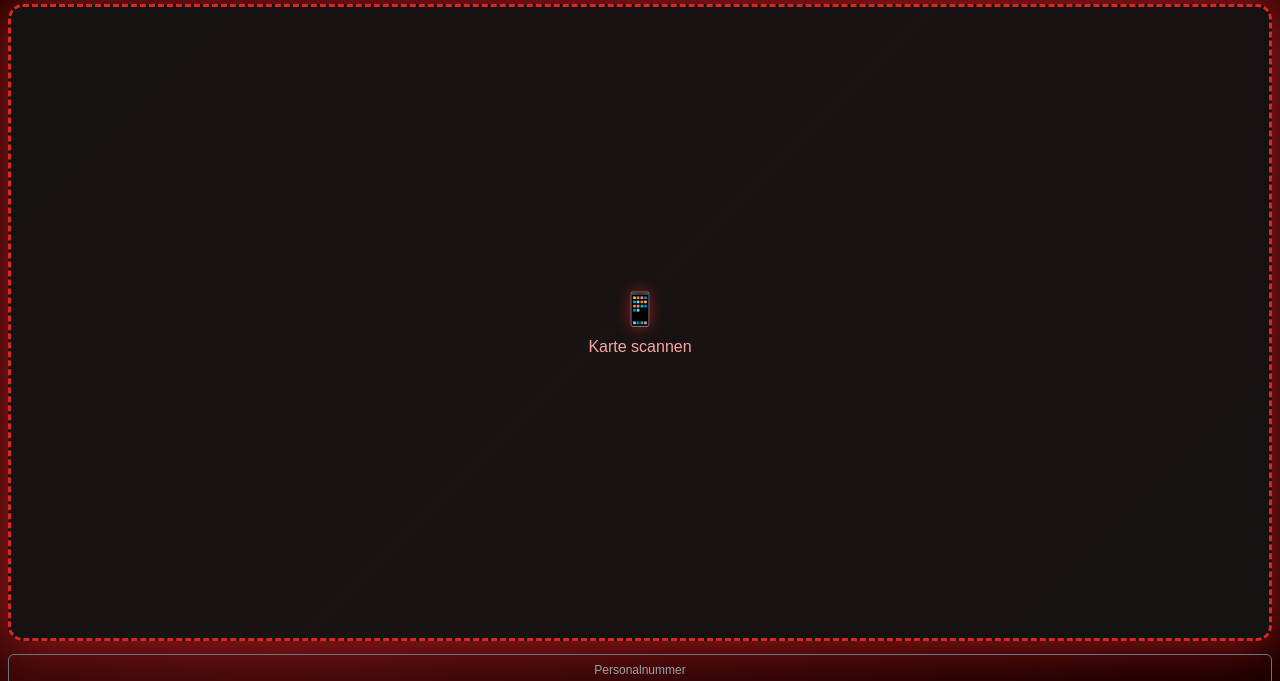
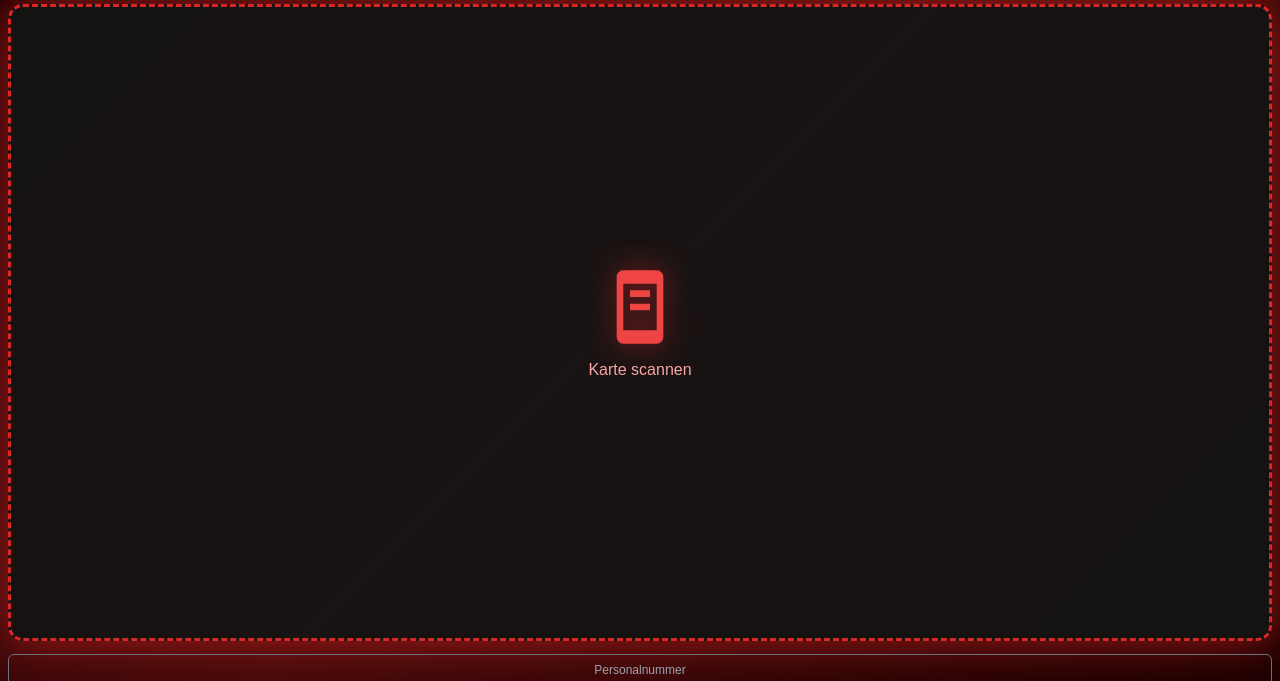
Before and after one commit to Brunsben/FoodBot, a Flask app: page / in a window 1280 px wide. Shown: the part 101-782 px from the top of the page. Run offline with Flask 3, Linux system fonts and the light colour scheme.

Commit message:
Behebt Google Translate Banner und fehlendes RFID-Icon
- chromium-custom.css versteckt alle Google Translate UI-Elemente
- Emoji durch SVG-Icon in touch.html ersetzt (zuverlässigeres Rendering)
- update_ui_fixes.sh Script für einfache Anwendung auf dem Pi
- CSS wird via --user-stylesheet Flag in Chromium geladen

```diff
--- a/templates/touch.html
+++ b/templates/touch.html
@@ -53,11 +53,10 @@
             animation: pulse 2s infinite;
             margin: 8px 0;
         }
-        .rfid-zone h2 {
+        .rfid-icon {
             color: #ef4444;
-            font-size: 2em;
             margin-bottom: 10px;
-            text-shadow: 0 0 15px rgba(220,38,38,0.6);
+            filter: drop-shadow(0 0 15px rgba(220,38,38,0.6));
         }
         .rfid-zone p {
             font-size: 1em;
@@ -152,7 +151,11 @@
     </div>
 
     <div class="rfid-zone">
-        <h2>📱</h2>
+        <div class="rfid-icon">
+            <svg xmlns="http://www.w3.org/2000/svg" viewBox="0 0 24 24" fill="currentColor" width="80" height="80">
+                <path d="M17 1H7c-1.1 0-2 .9-2 2v18c0 1.1.9 2 2 2h10c1.1 0 2-.9 2-2V3c0-1.1-.9-2-2-2zm0 18H7V5h10v14zM9 7h6v2H9V7zm0 4h6v2H9v-2z"/>
+            </svg>
+        </div>
         <p>Karte scannen</p>
     </div>
 
```
Also changed, not shown: deployment/chromium-custom.css (added, +31 -0 lines), 1 other file.
